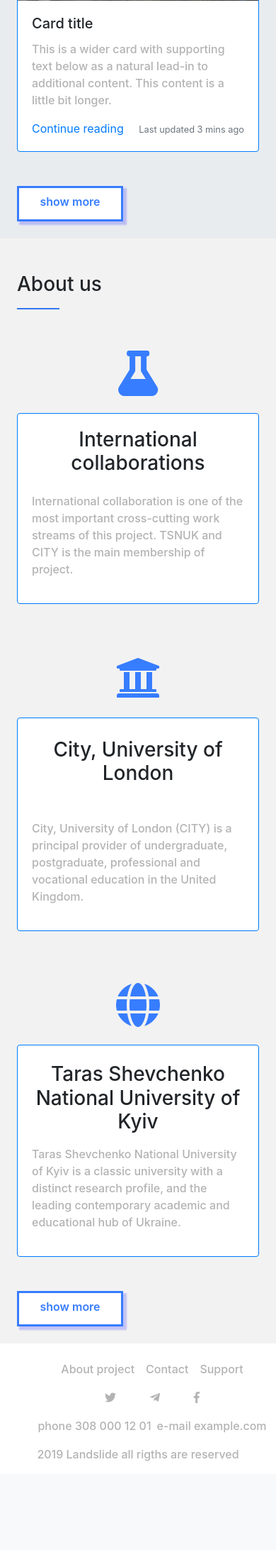
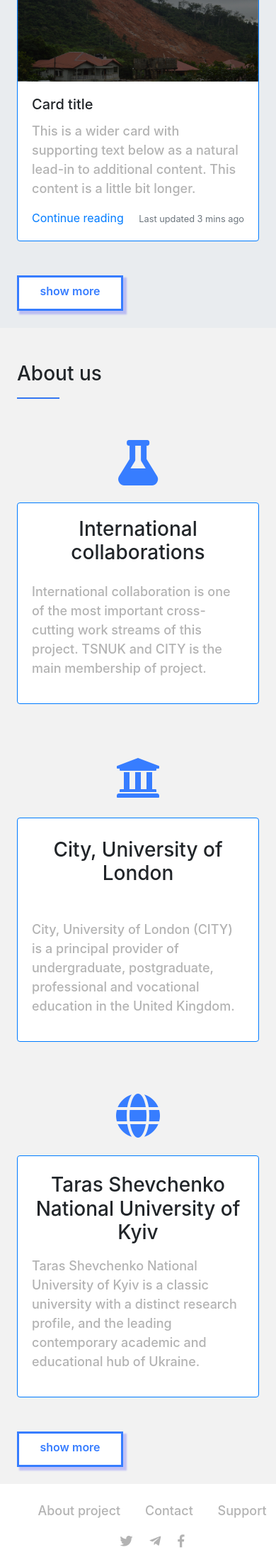
Before and after one commit to youketero/landslide_a, a Django app: page / in a window 390 px wide. Shown: the part 2819-5003 px from the top of the page at 71% size. Before the commit the page ends 4878 px from the top, so only its background shows below. Run offline with Django 3.2, Linux system fonts and the light colour scheme; some libraries are stand-ins or nearby versions.

Commit message:
add few changes

```diff
--- a/landslide_a/static/style.css
+++ b/landslide_a/static/style.css
@@ -41,10 +41,13 @@
     }
 
     section div{
-        font-size: 14px;
+        font-size: 18px;
         padding-top: 10px;
     }
-
+    .text{
+        color: #b3b3b3;
+        font-size: 18px;
+    }
 }
 
 .dropdown a{
--- a/landslide_a/templates/first.html
+++ b/landslide_a/templates/first.html
@@ -75,7 +75,7 @@
             <h3>Latest news</h3>
             <div class="hr_short"><hr></div>
         </div>
-                    <div class="d-flex flex-lg-row flex-md-row flex-sm-column flex-column">
+                    <div class="d-flex flex-lg-row flex-md-column flex-sm-column flex-column">
                         <div class="p-4">
                           <div class="card border-primary">
                             <img src="{% static "12regnum_picture_15512375151867985_normal-100.jpg" %}" class="card-img-top" alt="...">
@@ -121,7 +121,7 @@
             <div class="pl-4">
                 <h3>About us</h3>
                 <div class="hr_short"><hr></div></div>
-                <div class="d-flex flex-lg-row flex-md-row flex-sm-column flex-column">
+                <div class="d-flex flex-lg-row flex-md-column flex-sm-column flex-column">
                     <div class="p-4">
                         <div class="p-4 d-flex flex-column">
                             <i class="fas fa-flask fa-4x text-center"></i>
@@ -164,20 +164,20 @@
 
 </article>
     <footer>
-        <div class="d-flex mt-4 flex-lg-row flex-md-row flex-sm-column flex-column justify-content-around">
-            <ul class="d-flex flex-lg-row flex-md-row flex-sm-row flex-row justify-content-center">
-                <li class="text  pr-3 list-unstyled"><a href="#" class="li-dec">About project</a></li>
-                <li class="text  pr-3 list-unstyled"><a href="#" class="li-dec">Contact</a></li>
+        <div class="d-flex mt-4 flex-lg-row flex-md-row flex-sm-column flex-column justify-content-between">
+            <ul class="d-flex flex-lg-row flex-md-row flex-sm-row flex-row justify-content-around">
+                <li class="text pr-2 list-unstyled"><a href="#" class="li-dec">About project</a></li>
+                <li class="text  pr-2 list-unstyled"><a href="#" class="li-dec">Contact</a></li>
                 <li class="text  list-unstyled"><a href="#" class="li-dec">Support</a></li>
             </ul>
-            <ul class="d-flex flex-lg-row flex-md-row flex-sm-row flex-row justify-content-center">
-                <li class="text  pr-5 list-unstyled"><a href="#" class="li-dec"><i class="fab fa-twitter"></i></a></li>
-                <li class="text pr-5 list-unstyled"><a href="#" class="li-dec"><i class="fab fa-telegram-plane"></i></a></li>
+            <ul class="d-flex flex-lg-row flex-md-row flex-sm-row flex-row justify-content-center " >
+                <li class="text  pr-4 list-unstyled"><a href="#" class="li-dec"><i class="fab fa-twitter"></i></a></li>
+                <li class="text pr-4 list-unstyled"><a href="#" class="li-dec"><i class="fab fa-telegram-plane"></i></a></li>
                 <li class="text list-unstyled"><a href="#" class="li-dec"><i class="fab fa-facebook-f"></i></a></li>
             </ul>
-            <ul class="d-flex flex-lg-row flex-md-row flex-sm-row flex-row justify-content-center ">
+            <ul class="d-flex flex-lg-row flex-md-row flex-sm-row flex-row justify-content-center">
                 <li class="text pr-2 list-unstyled">phone  308 000 12 01</li>
-                <li class="text  list-unstyled">e-mail example.com</li>
+                <li class="text pr-4 list-unstyled">e-mail example.com</li>
             </ul>
 
         </div>
```
